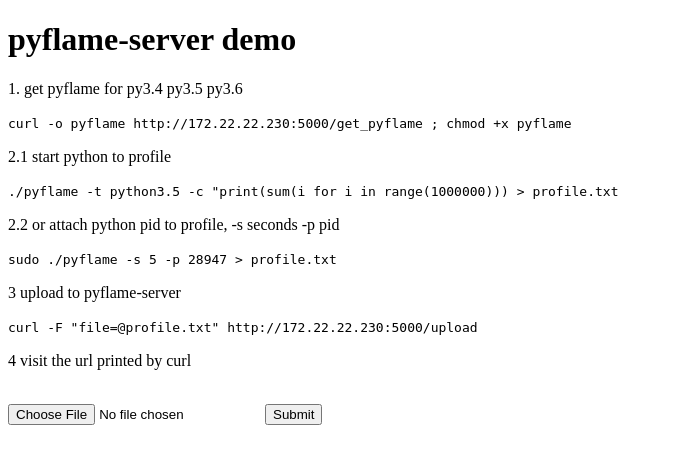
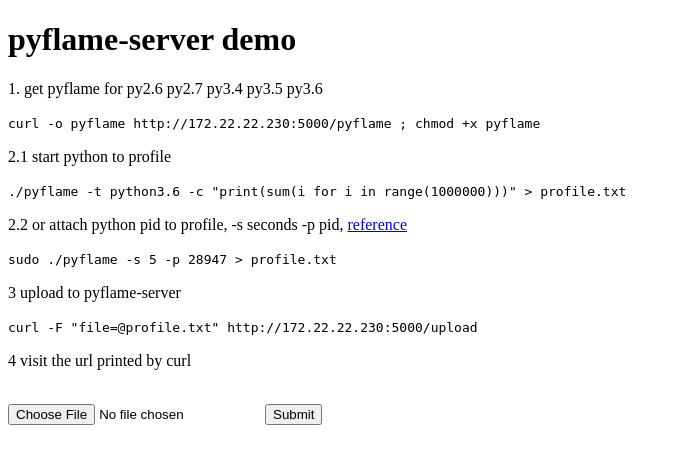
Before and after one commit to Meteorix/pyflame-server, a Flask app: page / in a window 1280 px wide. Shown: the top 464 px of the page, without its empty margins (0-680 px from the left). Run offline with Flask 2, Linux system fonts and the light colour scheme.

Commit message:
support py26 py27

```diff
--- a/templates/upload.html
+++ b/templates/upload.html
@@ -6,11 +6,11 @@
 <body>
     <h1>pyflame-server demo</h1>
     <div>
-        <p>1. get pyflame for py3.4 py3.5 py3.6</p>
-        <code>curl -o pyflame http://172.22.22.230:5000/get_pyflame ; chmod +x pyflame</code>
+        <p>1. get pyflame for py2.6 py2.7 py3.4 py3.5 py3.6</p>
+        <code>curl -o pyflame http://172.22.22.230:5000/pyflame ; chmod +x pyflame</code>
         <p>2.1 start python to profile</p>
-        <code>./pyflame -t python3.5 -c "print(sum(i for i in range(1000000))) > profile.txt </code>
-        <p>2.2 or attach python pid to profile, -s seconds -p pid </p>
+        <code>./pyflame -t python3.6 -c "print(sum(i for i in range(1000000)))" > profile.txt </code>
+        <p>2.2 or attach python pid to profile, -s seconds -p pid, <a href="https://pyflame.readthedocs.io/en/latest/usage.html">reference</a> </p>
         <code>sudo ./pyflame -s 5 -p 28947 > profile.txt </code>
         <p>3 upload to pyflame-server</p>
         <code>curl -F "file=@profile.txt" http://172.22.22.230:5000/upload</code>
```
Also changed, not shown: 1 other file.
